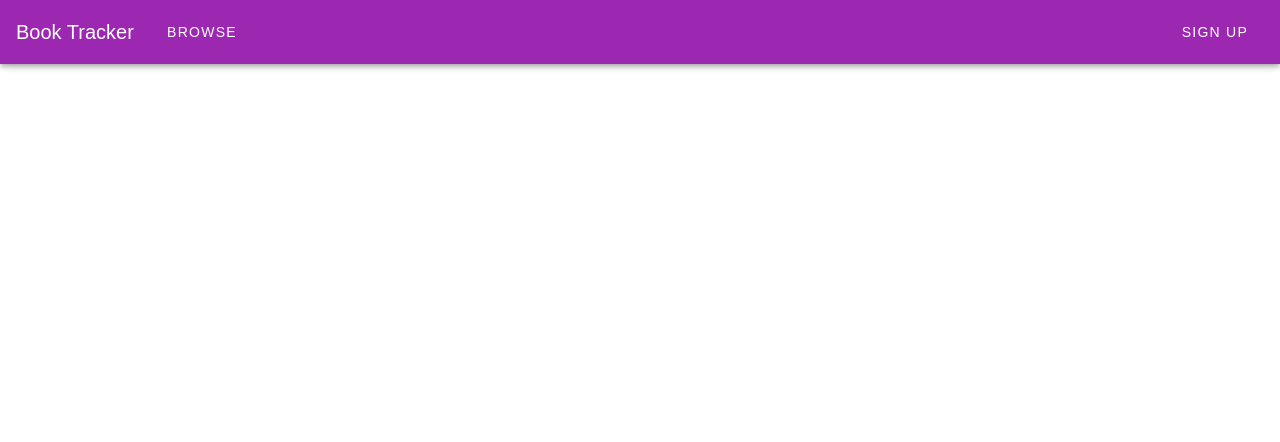
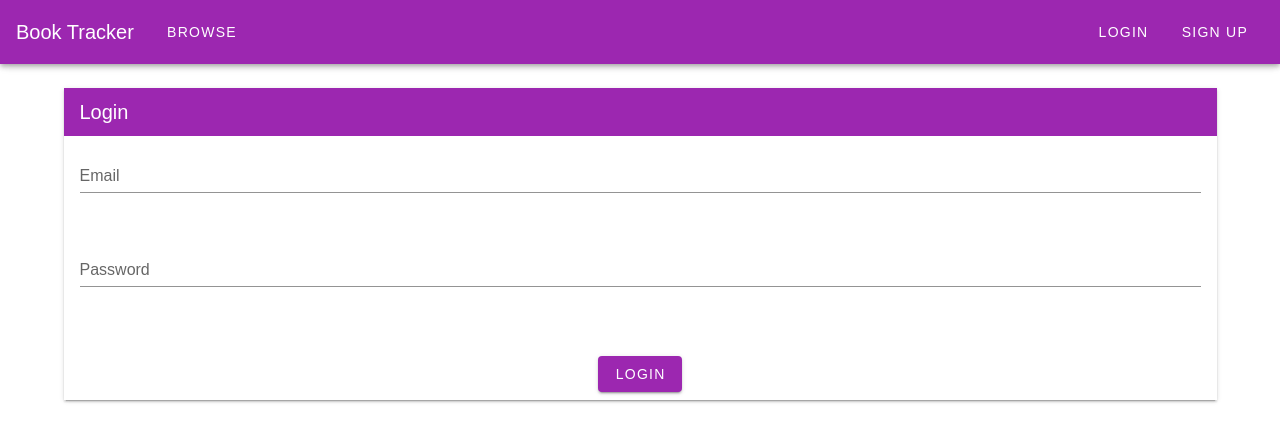
Before and after one commit to MDZ-0/Book-tracker, a Vue app in the folder client/: page /login in a window 1280 px wide. Shown: the top 442 px of the page. Built offline with nearby package versions, Linux system fonts and the light colour scheme.

Commit message:
login vue page created with route to endpoint

```diff
--- a/client/src/components/Header.vue
+++ b/client/src/components/Header.vue
@@ -17,6 +17,11 @@
         <v-spacer></v-spacer>
         <v-toolbar-items>
             <v-btn
+            @click="navigateTo({name : 'Login'})"
+            text dark class="purple">
+                Login
+            </v-btn>
+            <v-btn
             @click="navigateTo({name : 'Register'})"
             text dark class="purple">
                 Sign Up
@@ -30,7 +35,8 @@
 export default {
     methods: {
         navigateTo(route){
-            this.$router.push(route)
+            if(this.$route.name != route.name)
+                this.$router.push(route)
         }
     }
 }
--- /dev/null
+++ b/client/src/components/LoginForm.vue
@@ -0,0 +1,57 @@
+<template>
+  <v-container width="200px" class="pa-md-4 mx-lg-auto" elevation="12">
+    <v-layout column>
+      <v-flex xs6 offest-xs3>
+        <div class="white elevation-2">
+          <v-toolbar flat dense class="purple" dark>
+            <v-toolbar-title>Login</v-toolbar-title>
+          </v-toolbar>
+          <div class="centered-input pl-4 pr-4 pt-2 pb-2">
+            <v-text-field label="Email" v-model="email"></v-text-field>
+            <br>
+            <v-text-field label="Password" v-model="password"></v-text-field>
+            <br>
+            <div width="60%" v-html="error" class="error" />
+            <br >
+            <v-btn class="white--text purple" @click="register">Login</v-btn>
+          </div>
+        </div>
+      </v-flex>
+    </v-layout>
+  </v-container>
+</template>
+
+<script>
+import AuthentificationService from '@/services/AuthentificationService'
+export default {
+  data () {
+    return {
+      email: '',
+      password: '',
+      error : null
+    }
+  },
+  methods: {
+    async register(){
+      try {
+        await AuthentificationService.login({
+        email: this.email,
+        password: this.password
+      })
+      } catch (error) {
+        this.error = error.response.data.error
+      }
+    }
+  }
+}
+</script>
+
+<!-- Add "scoped" attribute to limit CSS to this component only -->
+<style scoped>
+.error{
+  color : whitesmoke;
+}
+.centered-input{
+  text-align:center;
+}
+</style>
--- a/client/src/router/index.js
+++ b/client/src/router/index.js
@@ -2,6 +2,7 @@ import Vue from 'vue'
 import VueRouter from 'vue-router'
 import Home from '../views/Home.vue'
 import Register from '../views/Register.vue'
+import Login from '../views/Login.vue'
 
 Vue.use(VueRouter)
 
@@ -15,6 +16,11 @@ const routes = [
     path: '/register',
     name: 'Register',
     component: Register
+  },
+  {
+    path: '/login',
+    name: 'Login',
+    component: Login
   },
   {
     path: '/about',
--- a/client/src/services/AuthentificationService.js
+++ b/client/src/services/AuthentificationService.js
@@ -3,5 +3,8 @@ var AuthentificationService = {}
 AuthentificationService.register = function (credentials){
     return Api().post('register', credentials)
 }
+AuthentificationService.login = function (credentials){
+    return Api().post('login', credentials)
+}
 
 export default AuthentificationService
--- /dev/null
+++ b/client/src/views/Login.vue
@@ -0,0 +1,17 @@
+<template>
+  <div class="home">
+    <LoginForm />
+  </div>
+</template>
+
+<script>
+// @ is an alias to /src
+import LoginForm from '@/components/LoginForm.vue'
+
+export default {
+  name: 'Login',
+  components: {
+    LoginForm
+  }
+}
+</script>
```
